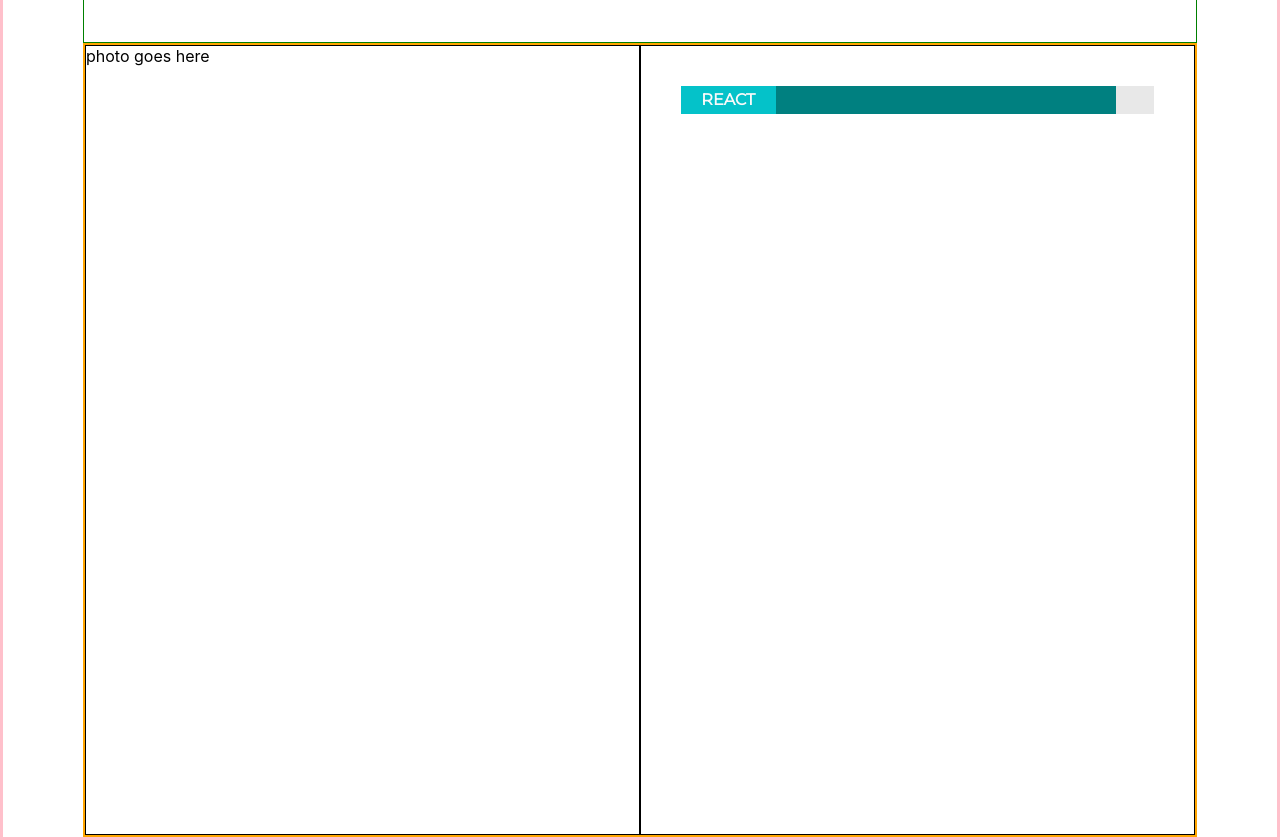
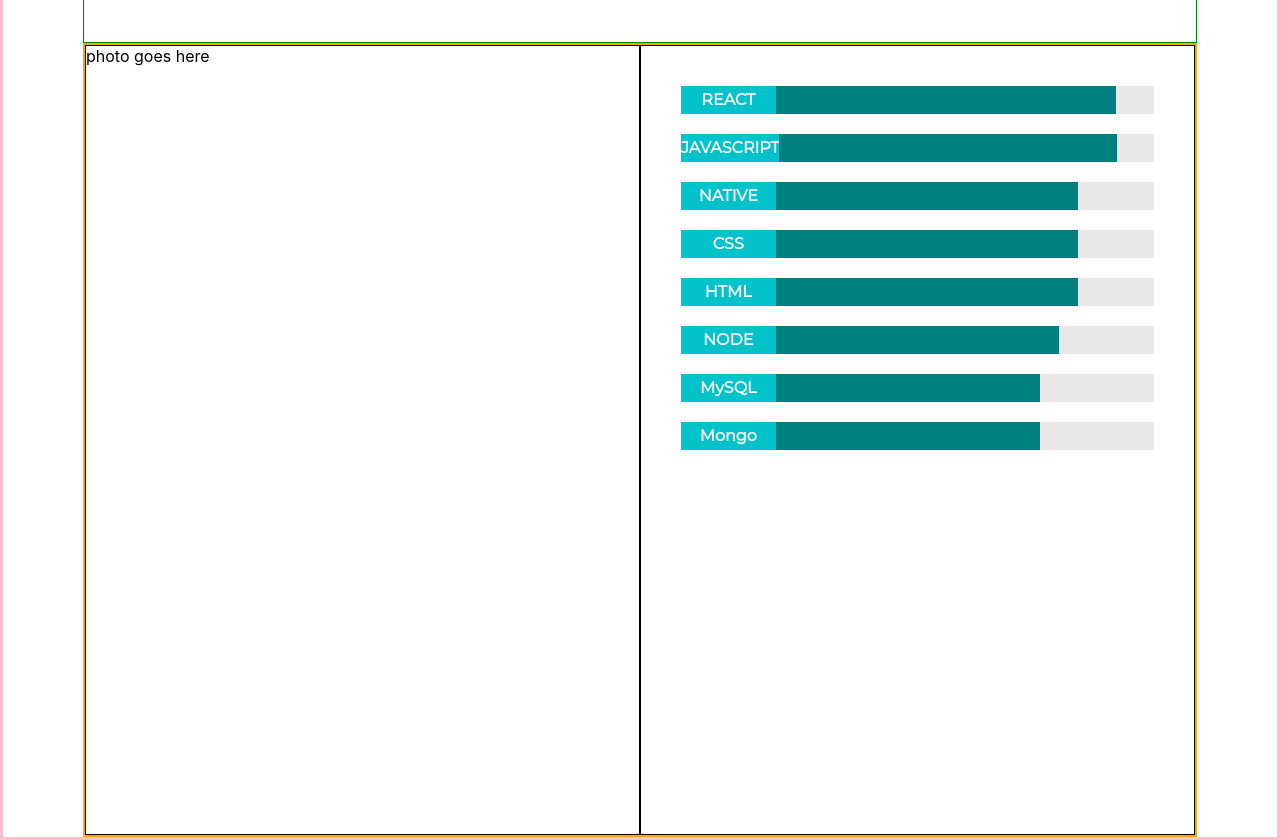
Before and after one commit to NickHolke/Portfolio-React, a React (Create React App) app: page / in a window 1280 px wide. Shown: the part 1020-1860 px from the top of the page. Built offline with nearby package versions, Linux system fonts and the light colour scheme.

Commit message:
Added a bar component and animate on scroll

```diff
--- /dev/null
+++ b/src/components/bar/bar.js
@@ -0,0 +1,24 @@
+import React from 'react';
+import { bar, barBackground, barGrow, wrapper, category } from './bar.module.scss';
+import { useInView } from 'react-intersection-observer';
+
+const Bar = ({ width, delay, name }) => {
+  const [ref, inView, entry] = useInView({
+    threshold: 0,
+  });
+
+  if (inView) {
+    entry.target.classList.add(barGrow);
+  }
+
+  return (
+    <div className={wrapper}>
+      <div className={category}>{name}</div>
+      <div className={barBackground}>
+        <div ref={ref} className={bar} style={{width: width, transitionDelay: delay}}></div>
+      </div>
+    </div>
+  )
+}
+
+export default Bar;
--- /dev/null
+++ b/src/components/bar/bar.module.scss
@@ -0,0 +1,39 @@
+@import '../globalStyle.scss';
+
+.wrapper {
+  background: tan;
+  height: 28px;
+  display: flex;
+  margin-bottom: 20px;
+}
+
+.bar {
+  background: teal;
+  height: 100%;
+  transform: scaleX(0);
+  transform-origin: left;
+  transition:transform 700ms cubic-bezier(.5,.25,.51,1);
+}
+
+.barGrow {
+  transform: scaleX(1);
+}
+
+.barBackground {
+  background: rgb(232, 232, 232);
+  flex: 4;
+  height: 100%;
+}
+
+.category {
+  flex: 1;
+  background: #04C2C9;
+  color: $lightGrey;
+  font-family: $titleFont;
+  font-weight: bold;
+  font-size: 16px;
+  display: flex;
+  justify-content: center;
+  align-items: center;
+  height: 100%;
+}
--- a/src/components/graph/graph.js
+++ b/src/components/graph/graph.js
@@ -10,28 +10,28 @@ import {
 } from './graph.module.scss';
 import cx from 'classnames';
 import { useInView } from 'react-intersection-observer';
+import { Bar } from '../routes';
 
 const Graph = () => {
-  const [ref, inView, entry] = useInView({
-    /* Optional options */
-    threshold: 0,
-  });
+  // const [ref, inView, entry] = useInView({
+  //   /* Optional options */
+  //   threshold: 0,
+  // });
 
-  if (inView) {
-    entry.target.children[1].children[0].classList.add(barGrow);
-  }
+  // if (inView) {
+  //   entry.target.children[1].children[0].classList.add(barGrow);
+  // }
 
   return (
     <div className={graphWrapper}>
-      <div ref={ref} className={barWrapper}>
-        {/* {console.log('Inview: ' + inView, 'entry: ' + entry.target)} */}
-        <div className={category}>
-          REACT
-        </div>
-        <div className={barBackground}>
-          <div className={ cx(bar, bar1)}></div>
-        </div>
-      </div>
+      <Bar width='90%' delay='200ms' name='REACT'/>
+      <Bar width='90%' delay='300ms' name='JAVASCRIPT'/>
+      <Bar width='80%' delay='400ms' name='NATIVE'/>
+      <Bar width='80%' delay='500ms' name='CSS'/>
+      <Bar width='80%' delay='600ms' name='HTML'/>
+      <Bar width='75%' delay='700ms' name='NODE'/>
+      <Bar width='70%' delay='800ms' name='MySQL'/>
+      <Bar width='70%' delay='900ms' name='Mongo'/>
     </div>
   );
 }
--- a/src/components/routes.js
+++ b/src/components/routes.js
@@ -2,10 +2,12 @@ import About from './about/about';
 import LandingPage from './landing-page/landingPage';
 import NavBar from './navBar/navBar';
 import Graph from './graph/graph';
+import Bar from './bar/bar';
 
 export {
   About,
   LandingPage,
   NavBar,
-  Graph
+  Graph,
+  Bar
 }
```
